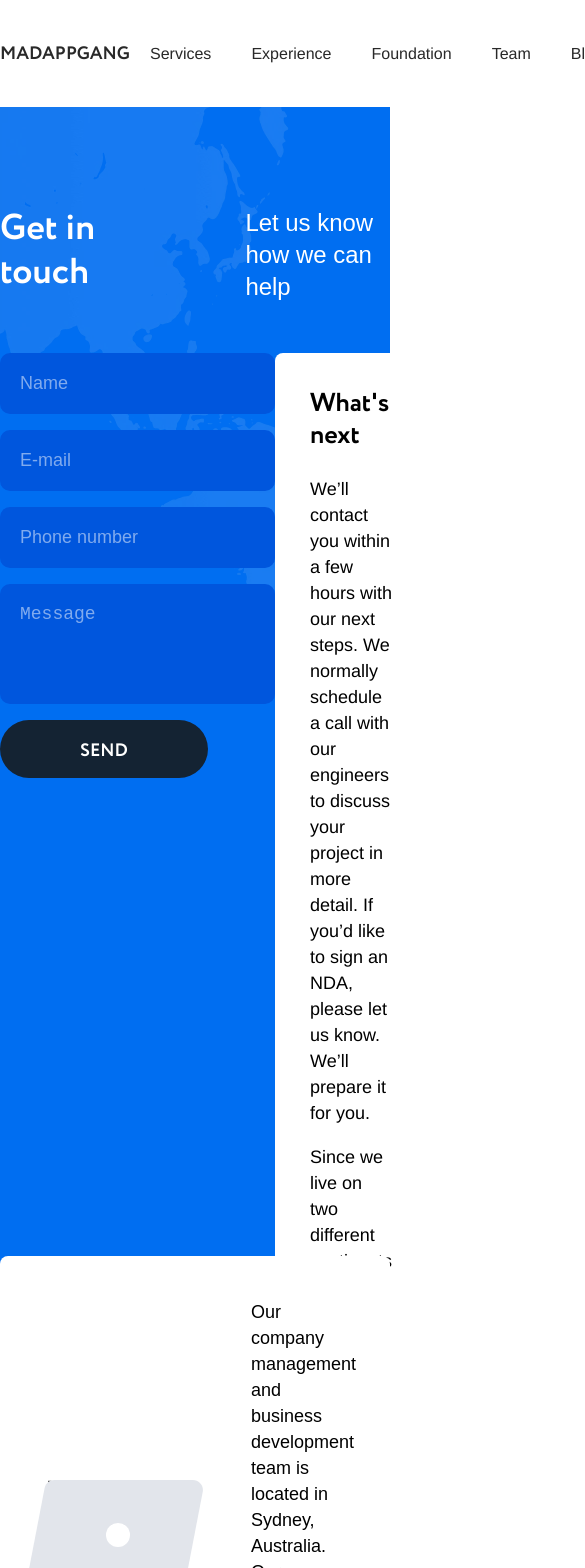
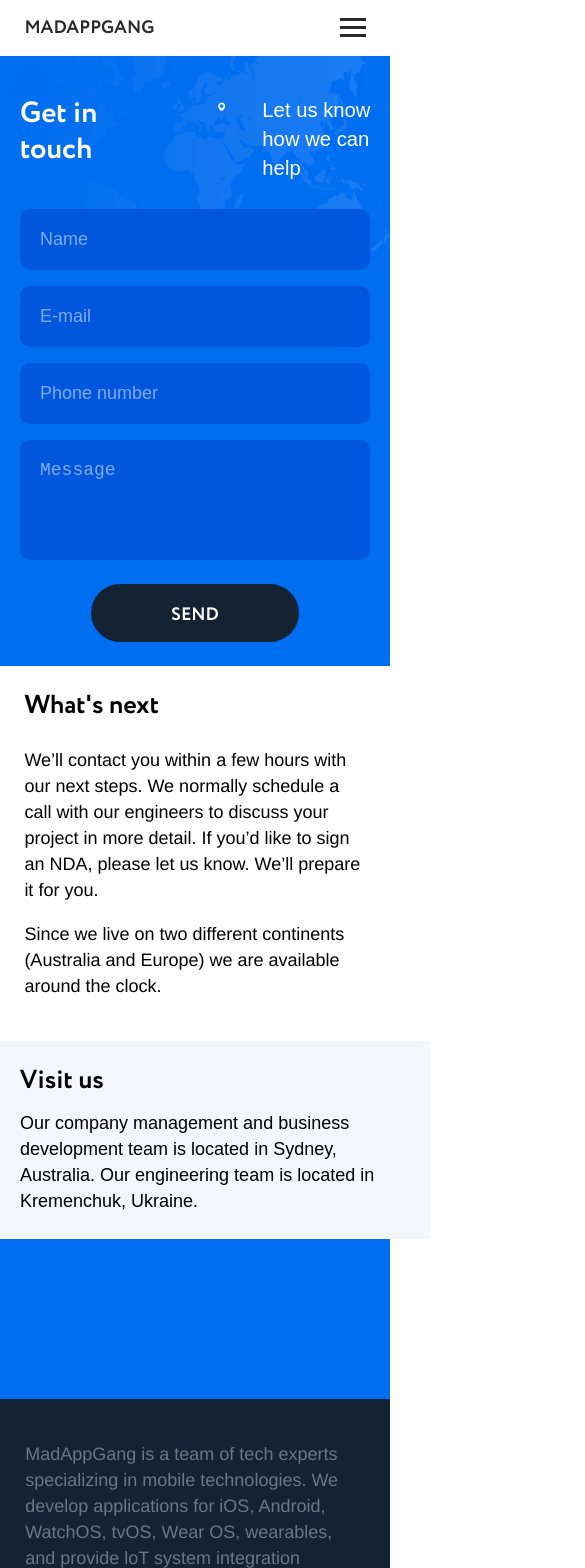
Before and after one commit to OlehZelinskyi/mag-ui, a React app: page / in a window 390 px wide. Shown: the top 1568 px of the page, 585 px wide, since content can reach past the window. Built offline with nearby package versions, Linux system fonts and the light colour scheme; some icons are missing.

Commit message:
Media query for mobile devices

```diff
--- a/src/common.scss
+++ b/src/common.scss
@@ -7,6 +7,7 @@ $dark-text-color: #6a7785;
 $dark-link-bg-color: #2a394b;
 $primary-form-bg-color: #0056dd;
 $semi-transparent-white: #ffffff80;
+$general-padding: 24px 6.25%;
 
 .flex-center-between {
   display: flex;
--- a/src/components/Header/Header.tsx
+++ b/src/components/Header/Header.tsx
@@ -35,6 +35,9 @@ export default function Header(props: Props) {
             navClasses={"navigation"}
             navListClasses={"header-nav-list"}
           />
+          <div className={"hamburger-menu"}>
+            <span></span>
+          </div>
           <div className={buttonWrapperClasses}>
             <Button
               label={<Link to={"/getInTouch"}>{headerButtonLabel}</Link>}
--- a/src/modules/intouch/Form.tsx
+++ b/src/modules/intouch/Form.tsx
@@ -102,7 +102,7 @@ class Form extends PureComponent<Props, State> {
               name={"msg"}
               required={true}
             />
-            <div>
+            <div className={"form-button-wrapper"}>
               <Button
                 type={"submit"}
                 label={"SEND"}
--- a/src/modules/intouch/styles/index.scss
+++ b/src/modules/intouch/styles/index.scss
@@ -1,2 +1,3 @@
 @import "./layout";
 @import "./view";
+@import "./media";
--- /dev/null
+++ b/src/modules/intouch/styles/media.scss
@@ -0,0 +1,192 @@
+@media screen and (max-width: 767px) {
+  .hamburger-menu {
+    display: block;
+    position: relative;
+    width: 26px;
+    height: 24px;
+    text-indent: -9999px;
+    transition: all 0.2s ease;
+    z-index: 2;
+    & span {
+      display: block;
+      position: absolute;
+      top: 10px;
+      left: 0;
+      right: 0;
+      height: 3px;
+      background: $primary-text-color;
+      &:after,
+      &:before {
+        content: "";
+        position: absolute;
+        display: block;
+        left: 0;
+        width: 100%;
+        height: 3px;
+        background-color: $primary-text-color;
+        -webkit-transition: all 0.25s ease-in-out;
+        transition: all 0.25s ease-in-out;
+      }
+      &:before {
+        top: -8px;
+      }
+      &:after {
+        bottom: -8px;
+      }
+    }
+  }
+  .intouch-view {
+    .intouch-header {
+      padding-left: 6.25%;
+      padding-right: 6.25%;
+    }
+
+    .header-wrapper {
+      .navigation,
+      .header-button-wrapper {
+        display: none;
+      }
+    }
+
+    .contact-form-section {
+      padding-bottom: 0px;
+      background-size: contain;
+      background-position: 100% 0;
+      padding: 40px 0 160px;
+
+      .contact-form-wrapper {
+        .headers-wrapper,
+        .form-wrapper {
+          padding: 0px 20px;
+          width: 100%;
+        }
+
+        .headers-wrapper {
+          margin-bottom: 25px;
+
+          h1 {
+            font-size: 1.625em;
+            line-height: 1.23em;
+          }
+
+          div {
+            font-size: 1.125em;
+            line-height: 1.444em;
+          }
+        }
+
+        .contact-form-info {
+          margin-right: 0px;
+          border-radius: 0px;
+          padding: $general-padding;
+          margin-top: 24px;
+          width: 100%;
+        }
+        .visit-us-wrapper {
+          flex-wrap: wrap;
+          max-width: 100%;
+          padding: 24px 20px;
+          margin-top: -1px;
+          position: static;
+          background-color: #f3f6fa;
+          border-radius: 0;
+
+          .laptop-svg {
+            display: none;
+          }
+
+          .visit-us {
+            flex-wrap: wrap;
+            background-color: #f3f6fa;
+            padding: 0px;
+
+            h3 {
+              margin-bottom: 15px;
+            }
+          }
+        }
+      }
+    }
+
+    .form-button-wrapper {
+      display: flex;
+      justify-content: center;
+    }
+
+    & .about-wrapper {
+      flex-wrap: wrap;
+      padding: $general-padding;
+
+      .about-links-wrapper {
+        padding-left: 0px;
+
+        .social-media-links-wrapper {
+          margin-bottom: 35px;
+          margin-top: 5px;
+        }
+
+        .mailbox-svg {
+          bottom: -12px;
+          left: 115px;
+          right: auto;
+        }
+      }
+    }
+
+    .intouch-footer {
+      padding: $general-padding;
+      z-index: 1;
+      position: relative;
+
+      .footer-wrapper,
+      .footer-nav-list {
+        flex-direction: column;
+        align-items: flex-start;
+      }
+
+      li {
+        padding: 0px;
+        margin-bottom: 24px;
+      }
+    }
+  }
+
+  .form-section-content {
+    flex-wrap: wrap;
+  }
+}
+
+@media screen and (min-width: 768px) {
+  .hamburger-menu {
+    display: none;
+  }
+  .intouch-view {
+    .header-wrapper,
+    .about-wrapper,
+    .footer-wrapper {
+      padding-left: 40px;
+      padding-right: 40px;
+    }
+    .contact-form-section {
+      .contact-form-wrapper {
+        .headers-wrapper,
+        .form-section-content {
+          padding-left: 40px;
+          padding-right: 40px;
+        }
+
+        .contact-form-info {
+          margin-right: 0px;
+        }
+
+        .visit-us-wrapper .visit-us {
+          margin: 0px 40px;
+        }
+      }
+    }
+
+    .about-wrapper .about-links-wrapper .mailbox-svg {
+      right: 40px;
+    }
+  }
+}
--- a/src/modules/intouch/styles/view.scss
+++ b/src/modules/intouch/styles/view.scss
@@ -150,6 +150,7 @@
         textarea {
           min-height: 120px;
           resize: none;
+          margin-bottom: 24px;
         }
 
         button {
```
